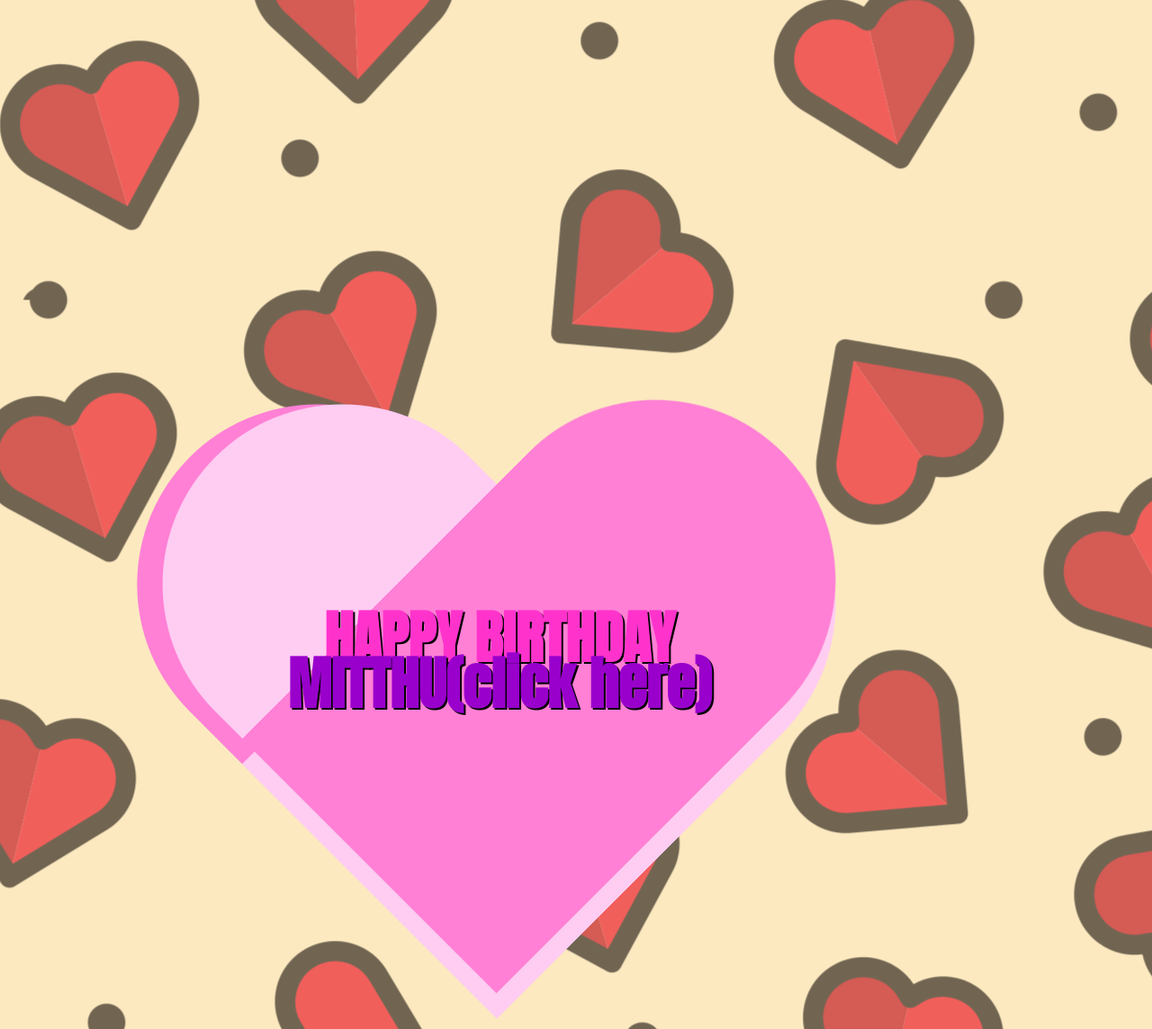
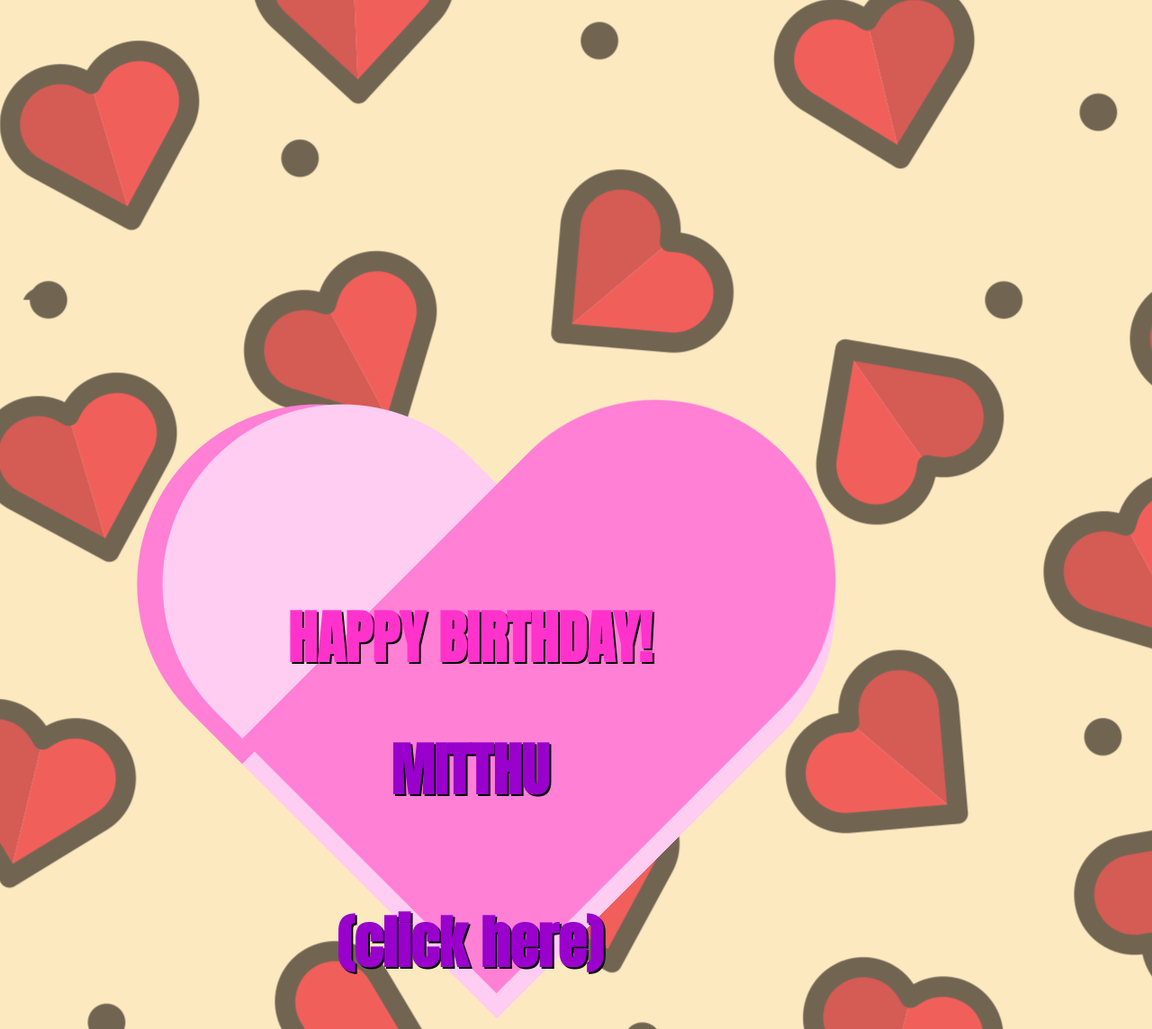
Before and after one commit to armanmadhwani/Herbirthday, a plain HTML site: page index.html in a window 1280 px wide. Shown: the top 1144 px of the page at 90% size. Drawn offline with Linux system fonts and the light colour scheme; files whose address does not match are found by name.

Commit message:
Update index.html

```diff
--- a/index.html
+++ b/index.html
@@ -10,7 +10,7 @@
     <section>
       <h4 class='love'>
 	<a href='te-amo.html'>
-	  HAPPY BIRTHDAY<br> <span class='Melissa'>MITTHU(click here)</span>
+	  HAPPY BIRTHDAY!<br><br> <span class='Melissa'>MITTHU<br><br>(click here)</span>
 	  </a>
       </h4>
     </section>
```
